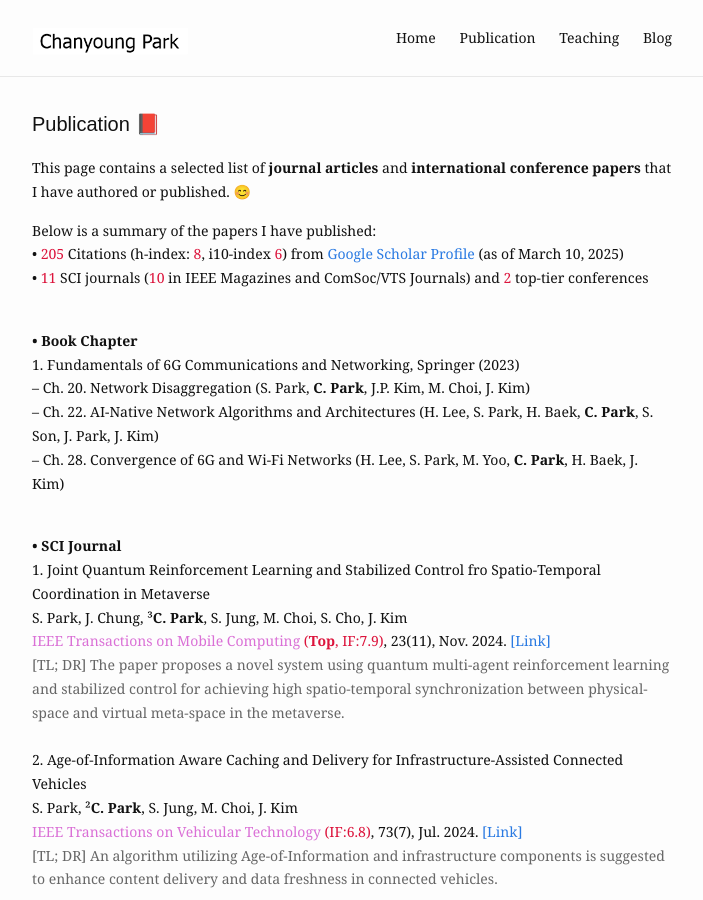
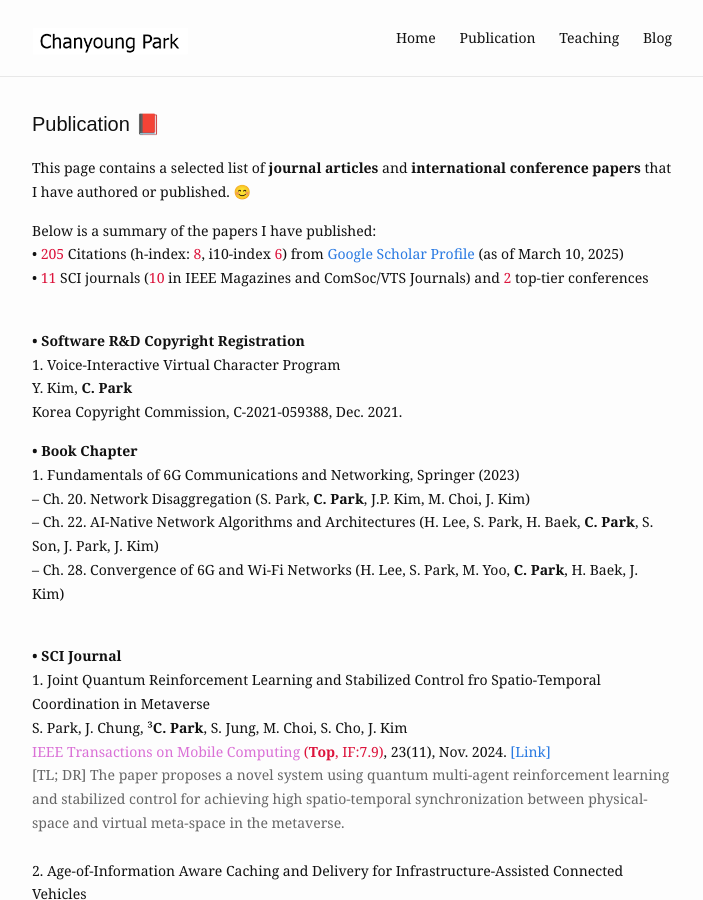
Before and after one commit to cosdeneb/cosdeneb.github.io, a Jekyll site: the page built from publication.md, in a window 1280 px wide and 900 px high. Shown: the whole window, without its empty margins (288-991 px from the left). Built offline with Jekyll 4.4.1, drawn with Linux system fonts in a browser that asks for light colours.

Commit message:
Update publication.md

```diff
--- a/publication.md
+++ b/publication.md
@@ -11,6 +11,14 @@ Below is a summary of the papers I have published: <br/>
 • <font color='#dc143c'>205</font> Citations (h-index: <font color='#dc143c'>8</font>, i10-index <font color='#dc143c'>6</font>) from <a href="https://scholar.google.com/citations?hl=ko&user=fGD7V2IAAAAJ">Google Scholar Profile</a> (as of March 10, 2025) <br/>
 • <font color='#dc143c'>11</font> SCI journals (<font color='#dc143c'>10</font> in IEEE Magazines and ComSoc/VTS Journals) and <font color='#dc143c'>2</font> top-tier conferences <br/>
 <br/>
+
+<p>
+  <b>• Software R&D Copyright Registration</b> <br/>
+  1. Voice-Interactive Virtual Character Program<br/>
+  Y. Kim, <b>C. Park</b> <br/>
+  Korea Copyright Commission, C-2021-059388, Dec. 2021.
+  <br/>
+</p>
 
 <p>
   <b>• Book Chapter</b> <br/>
```
